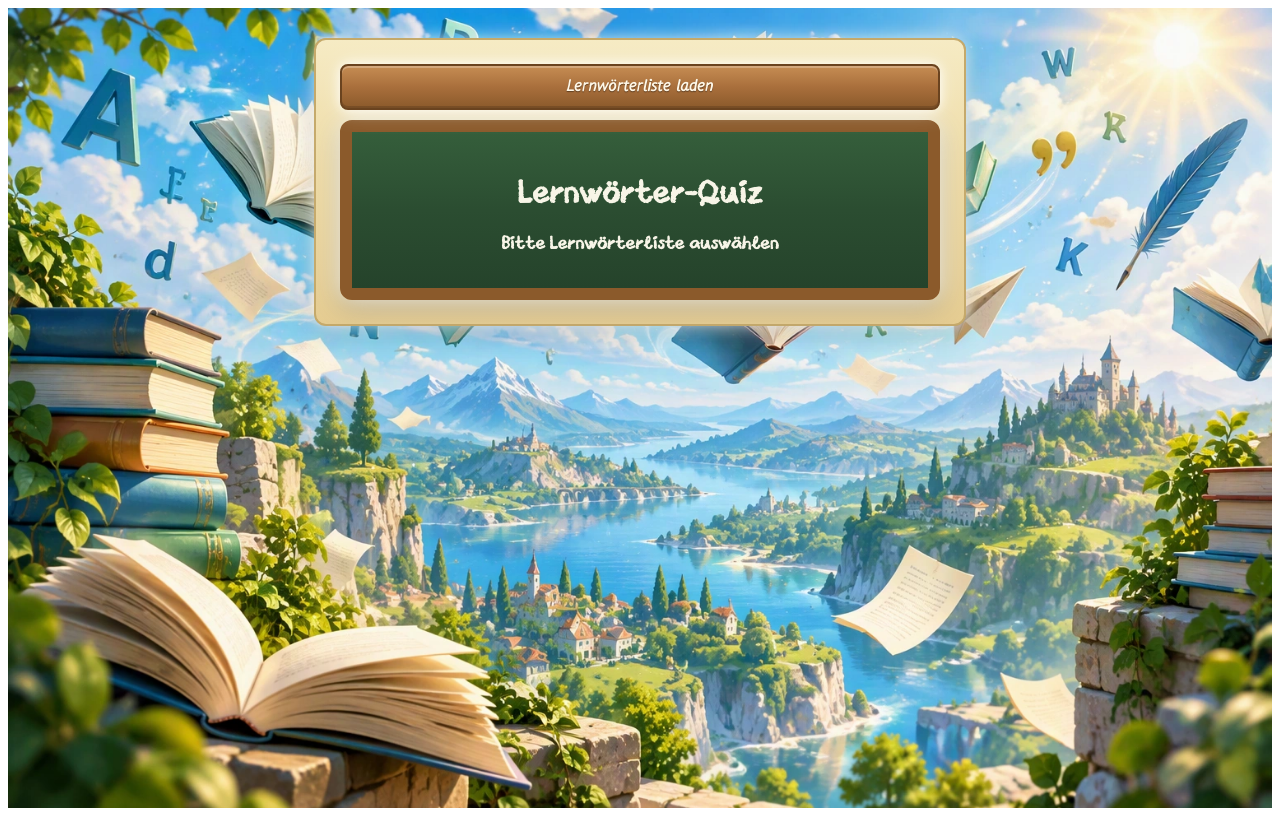
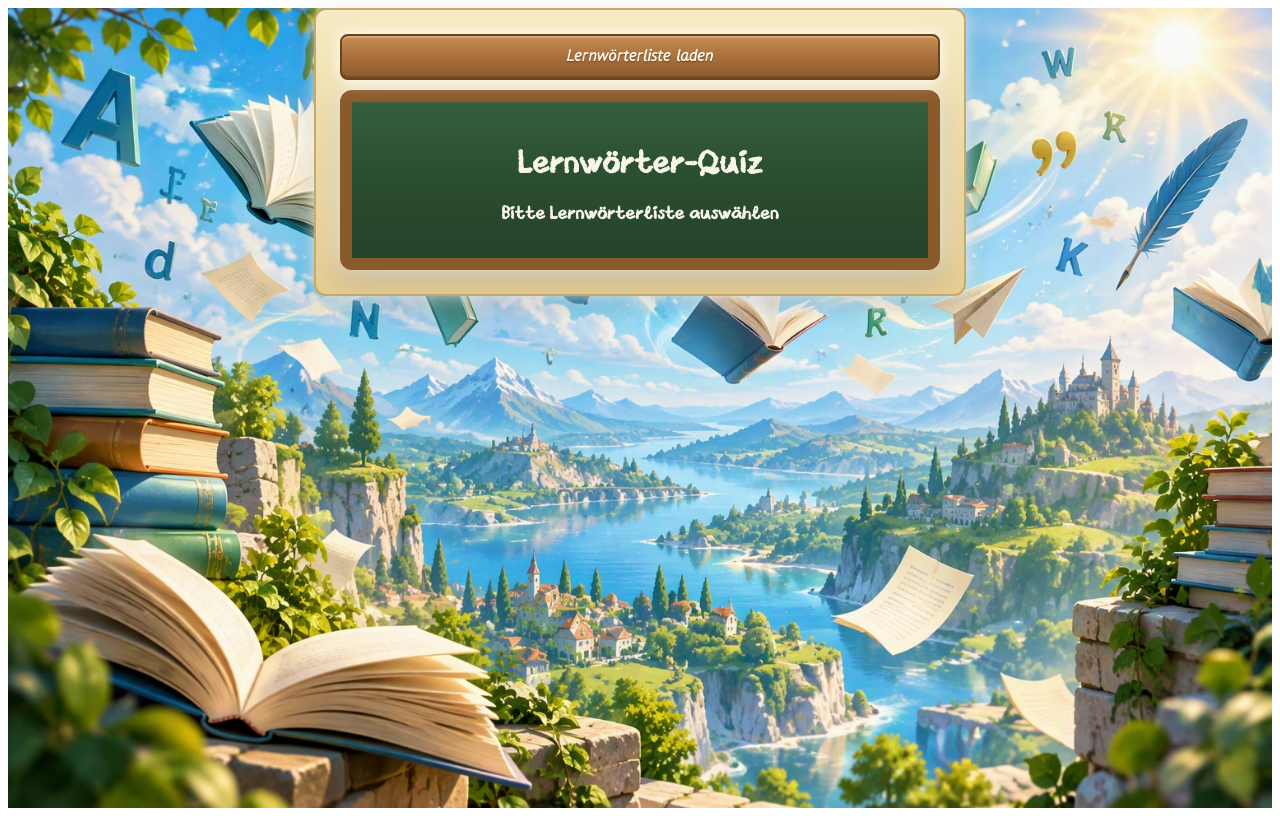
Before and after one commit to LocalFreeEdu/LernwoerterQuiz, an Angular app: page /LernwoerterQuiz/ in a window 1280 px wide. Built offline with nearby package versions, Linux system fonts and the light colour scheme.

Commit message:
css host padding-top 0px

```diff
--- a/src/app/app.css
+++ b/src/app/app.css
@@ -21,7 +21,7 @@
     width: 100%;
     height: 100dvh;
     box-sizing: border-box;
-    padding-top: 30px;
+    padding-top: 0px;
 
     background-image: url('../assets/backgrounds/lernwoerter-bg.webp');
     background-size: cover;
```
